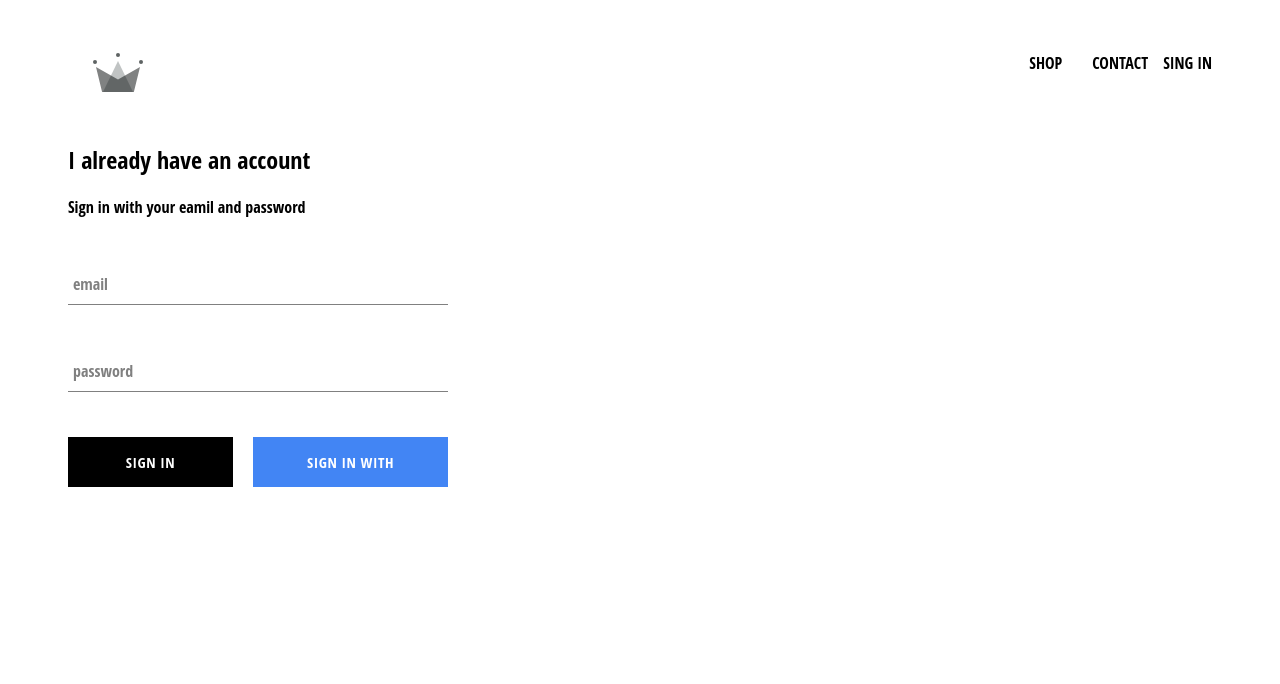
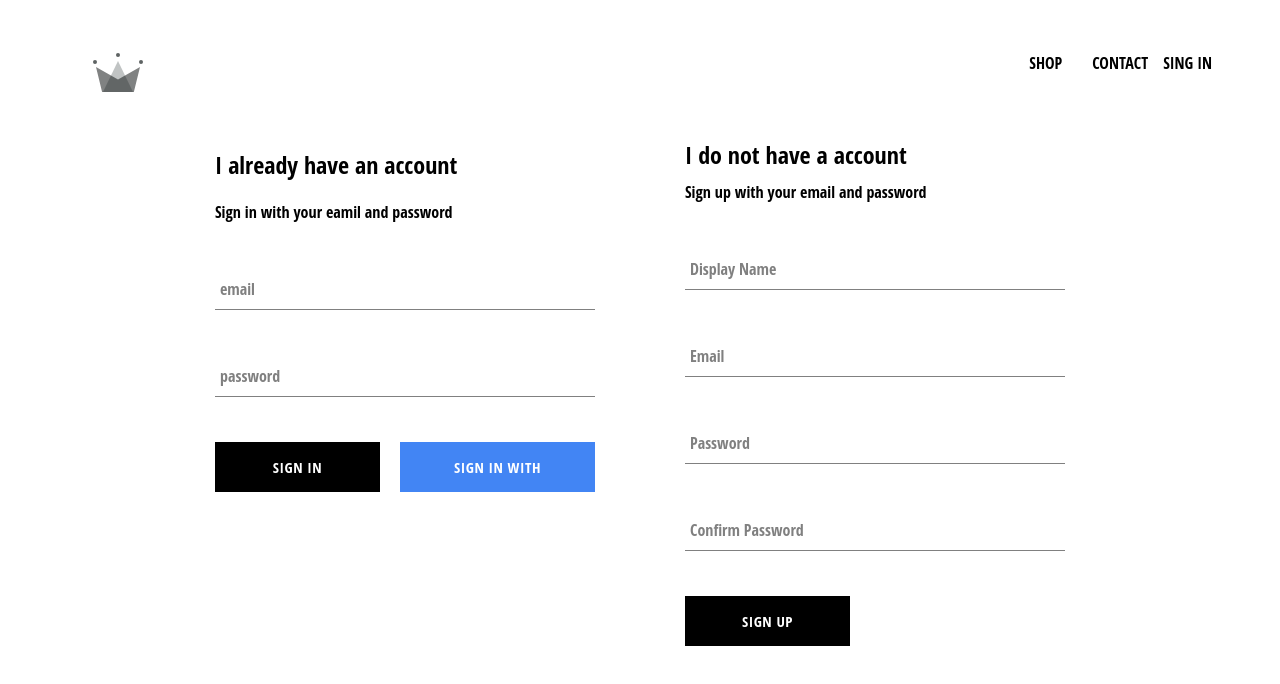
Before and after one commit to SimoBekacem/crwn-clothing, a React (Create React App) app: page /sign-in in a window 1280 px wide. Shown: the top 684 px of the page. Built offline with nearby package versions, Linux system fonts and the light colour scheme; no server answers.

Commit message:
making the user sign-in and sign-up

```diff
--- a/src/App.js
+++ b/src/App.js
@@ -5,7 +5,7 @@
 import ShopPage from './pages/shoppage/shoppage.component';
 import Header from './components/header/header.component';
 import SignInAndSignUp from './pages/sign-in-and-sign-up/sign-in-and-sign-up.component';
-import { auth } from './firebase/firebase.utils';
+import { auth, createUserProfileDocument } from './firebase/firebase.utils';
 
 class App extends Component{
     constructor(){
@@ -18,9 +18,20 @@
     unsubscribeFromAuth = null;
 
     componentDidMount(){
-        this.unsubscribeFromAuth = auth.onAuthStateChanged(user => {
-            this.setState({currentUser: user })
-            console.log(user)
+        this.unsubscribeFromAuth = auth.onAuthStateChanged( async userAuth => {
+            if (userAuth){
+                const userRef = await createUserProfileDocument(userAuth);
+
+                userRef.onSnapshot(snapShot => {
+                    this.setState({
+                        currentUser:{
+                            id:snapShot.id,
+                            ...snapShot.data()
+                        }
+                    })
+                })
+            }
+            this.setState({currentUser:userAuth})
         })
     }
     componentWillUnmount(){
--- a/src/components/sign-in/sign-in.component.jsx
+++ b/src/components/sign-in/sign-in.component.jsx
@@ -3,7 +3,7 @@
 import './sign-in.style.scss';
 import FormInput from '../form-input/form-input.component';
 import CustomButton from '../custom-button/custom-button.component';
-import { signInWithGoogle } from '../../firebase/firebase.utils';
+import { auth, signInWithGoogle } from '../../firebase/firebase.utils';
 
 class SignIn extends Component {
     constructor(props){
@@ -13,13 +13,18 @@
             password : ''
         }
     }
-    handleSubmit = event => {
-        event.preventDefault()
-        this.setState({
-            email : '',
-            password : ''
-        })
-    }
+    handleSubmit = async event => {
+        event.preventDefault();
+
+        const { email, password } = this.state;
+
+        try {
+            await auth.signInWithEmailAndPassword(email, password);
+            this.setState({ email: '', password: '' });
+        } catch (error) {
+            console.log(error);
+        }
+    };
     handleChange = event => {
         this.setState({
             ...this.state,
--- /dev/null
+++ b/src/components/sign-up/sign-up.component.jsx
@@ -0,0 +1,103 @@
+import React from 'react';
+
+import FormInput from '../form-input/form-input.component';
+import CustomButton from '../custom-button/custom-button.component';
+
+import { auth, createUserProfileDocument } from '../../firebase/firebase.utils';
+
+import './sign-up.style.scss';
+
+class SignUp extends React.Component {
+    constructor() {
+        super();
+
+        this.state = {
+            displayName: '',
+            email: '',
+            password: '',
+            confirmPassword: ''
+        };
+    }
+
+handleSubmit = async event => {
+    event.preventDefault();
+
+    const { displayName, email, password, confirmPassword } = this.state;
+
+    if (password !== confirmPassword) {
+        alert("passwords don't match");
+        return;
+    }
+
+    try {
+        const { user } = await auth.createUserWithEmailAndPassword(
+            email,
+            password
+        );
+
+        await createUserProfileDocument(user, { displayName });
+
+        this.setState({
+            displayName: '',
+            email: '',
+            password: '',
+            confirmPassword: ''
+        });
+    } catch (error) {
+        console.error(error);
+    }
+};
+
+handleChange = event => {
+    const { name, value } = event.target;
+
+    this.setState({ [name]: value });
+};
+
+render() {
+    const { displayName, email, password, confirmPassword } = this.state;
+    return (
+        <div className='sign-up'>
+            <h2 className='title'>I do not have a account</h2>
+            <span>Sign up with your email and password</span>
+            <form className='sign-up-form' onSubmit={this.handleSubmit}>
+                <FormInput
+                type='text'
+                    name='displayName'
+                    value={displayName}
+                    onChange={this.handleChange}
+                    label='Display Name'
+                    required
+                />
+                <FormInput
+                    type='email'
+                    name='email'
+                    value={email}
+                    onChange={this.handleChange}
+                    label='Email'
+                    required
+                />
+                <FormInput
+                    type='password'
+                    name='password'
+                    value={password}
+                    onChange={this.handleChange}
+                    label='Password'
+                    required
+                />
+                <FormInput
+                    type='password'
+                    name='confirmPassword'
+                    value={confirmPassword}
+                    onChange={this.handleChange}
+                    label='Confirm Password'
+                    required
+                />
+                <CustomButton type='submit'>SIGN UP</CustomButton>
+            </form>
+        </div>
+    );
+    }
+}
+
+export default SignUp;
--- /dev/null
+++ b/src/components/sign-up/sign-up.style.scss
@@ -0,0 +1,8 @@
+.sign-up {
+    display: flex;
+    flex-direction: column;
+    width: 380px;
+    .title {
+        margin: 10px 0;
+    }
+}
--- a/src/firebase/firebase.utils.js
+++ b/src/firebase/firebase.utils.js
@@ -13,6 +13,31 @@
 };
 firebase.initializeApp(firebaseConfig);
 
+export const createUserProfileDocument = async (userAuth, additionalData) => {
+    if (!userAuth) return;
+
+    const userRef = firestore.doc(`users/${userAuth.uid}`);
+
+    const snapShot = await userRef.get();
+
+    if (!snapShot.exists) {
+        const { displayName, email } = userAuth;
+        const createdAt = new Date();
+        try {
+            await userRef.set({
+                displayName,
+                email,
+                createdAt,
+                ...additionalData
+            });
+        } catch (error) {
+            console.log('error creating user', error.message);
+        }
+    }
+
+    return userRef;
+};
+
 export const auth = firebase.auth();
 export const firestore = firebase.firestore();
 
--- a/src/pages/sign-in-and-sign-up/sign-in-and-sign-up.component.jsx
+++ b/src/pages/sign-in-and-sign-up/sign-in-and-sign-up.component.jsx
@@ -2,11 +2,13 @@
 
 import './sign-in-and-sign-up.style.scss';
 import SignIn from '../../components/sign-in/sign-in.component';
+import SignUp from '../../components/sign-up/sign-up.component';
 
 const SignInAndSignUp = () => {
     return (
-        <div>
+        <div className='sign-in-and-sign-up'>
             <SignIn />
+            <SignUp />
         </div>
     )
 }
--- a/src/pages/sign-in-and-sign-up/sign-in-and-sign-up.style.scss
+++ b/src/pages/sign-in-and-sign-up/sign-in-and-sign-up.style.scss
@@ -0,0 +1,6 @@
+.sign-in-and-sign-up {
+    width: 850px;
+    display: flex;
+    justify-content: space-between;
+    margin: 30px auto;
+}
```
